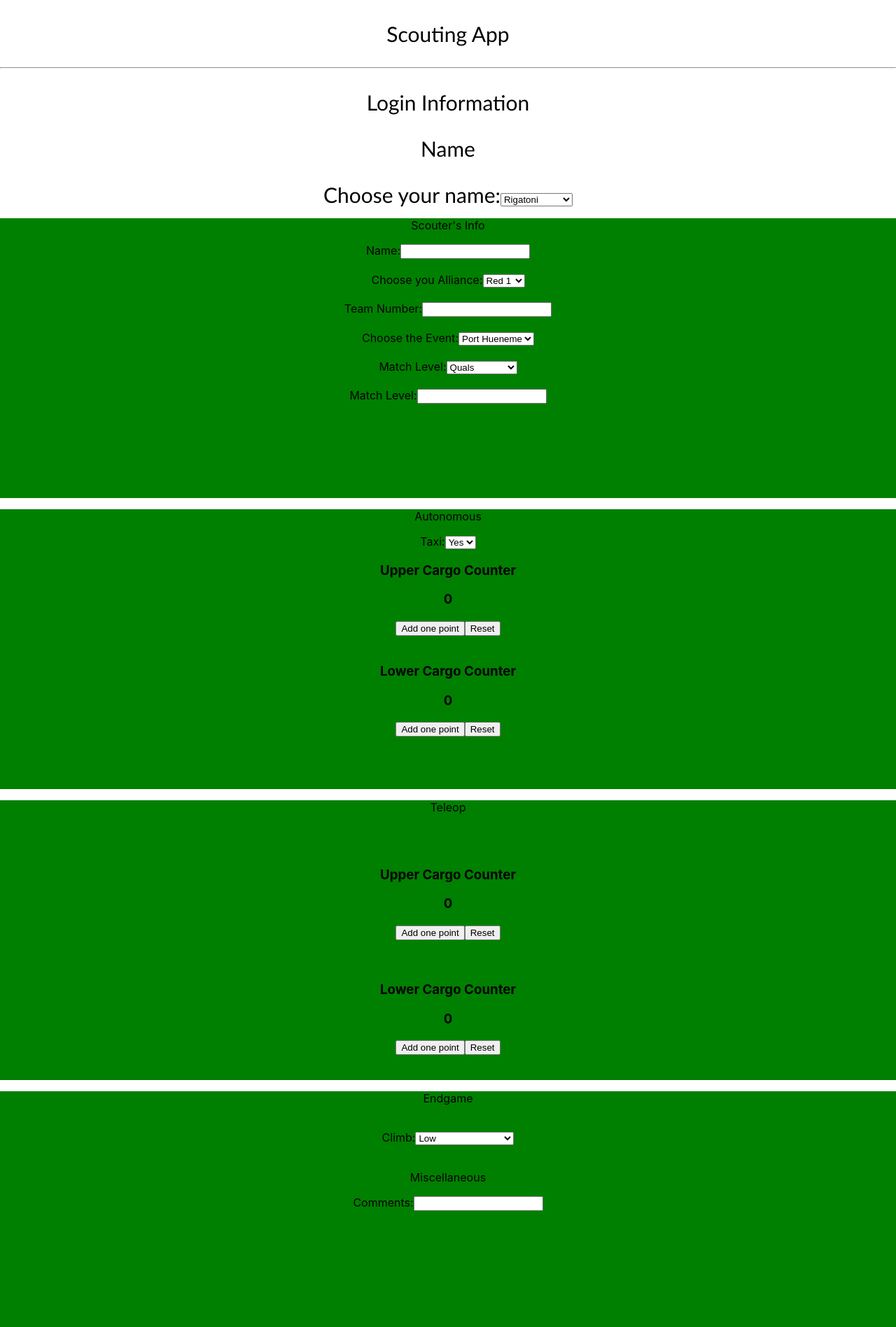
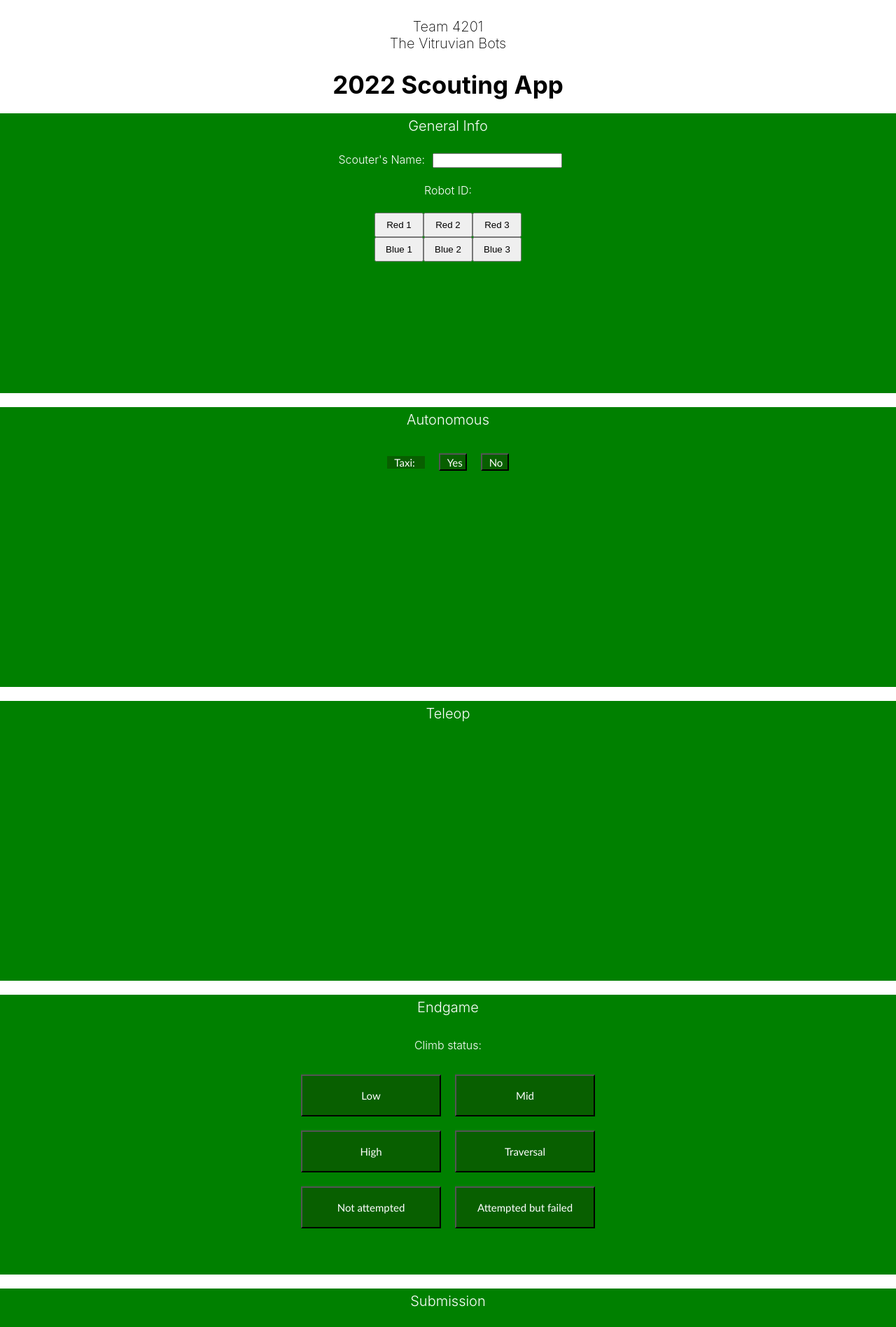
Before and after one commit to 4201VitruvianBots/ScoutingApp2023, a React (Create React App) app: page / in a window 1280 px wide. Shown: the top 1897 px of the page at 70% size. Built offline with nearby package versions, Linux system fonts and the light colour scheme.

Commit message:
basic functions

```diff
--- a/src/App.css
+++ b/src/App.css
@@ -15,3 +15,96 @@
   height: 400px;
   color: black;
 }
+
+.submission-header {
+  background-color: green;
+  height: 600px;
+  color: black;
+}
+
+.megatitle{
+  font-size: 35px;
+  font-weight: 700;
+  margin: 5px;
+  }
+
+.title{
+font-size:20px;
+font-weight: 200;
+padding:6px;
+}
+
+.title-in-green, .title-in-green-small{
+  font-weight: 300;
+  padding:6px;
+  color:white;
+  }
+
+.title-in-green{
+  font-size:20px;
+}
+.title-in-green-small{
+   font-size: 16px;
+}
+
+.robotIDb-r, .robotIDb-b, .robotIDb-z, .robotIDb-e{
+padding-left: 10px;
+padding-right: 10px;
+background-color: #085f00;
+color:white;
+font-family: 'Gill Sans', 'Gill Sans MT', Calibri, 'Trebuchet MS', sans-serif;
+margin: 10px;
+font-size: 15px;
+}
+
+.robotIDb-t, .robotIDb-c {
+width:70px;
+height:35px;
+}
+.robotIDb-z{
+  width:100px;
+  height:35px;
+}
+.robotIDb-e{
+  width:200px;
+  height:60px;
+}
+.robotIDb-z:focus, .robotIDb-e:focus{
+background-color:white;
+color:#085f00;
+}
+
+.robotIDb-t:focus {
+background-color: red;
+color: white;
+border-color:red;
+}
+.robotIDb-c:focus{
+background-color: blue;
+color:white;
+border-color:blue;
+}
+.autoB, .autoB-r, .autoB-z {
+/* margin: auto; --> margin is for borders outside the element,
+padding is inside the element*/
+padding-left: 10px;
+padding-right: 10px;
+background-color: #085f00;
+font-family: 'Gill Sans', 'Gill Sans MT', Calibri, 'Trebuchet MS', sans-serif;
+color: white;
+height:25px;
+font-size:15px;
+display: inline;
+margin:10px;
+}
+.autoB{
+  width: 40px;
+}
+.autoB-r{
+  width:100px;
+}
+.autoB:focus, .autoB-r:focus{
+background-color:white;
+color:#085f00;
+border-color:white;
+}
--- a/src/App.js
+++ b/src/App.js
@@ -1,11 +1,79 @@
 import './App.css';
-import { CountdownCircleTimer } from 'react-countdown-circle-timer'
+// import { CountdownCircleTimer } from 'react-countdown-circle-timer'
 
 function App() {
   return (
     <div className="App">
+      <header>
+        <p className="title">Team 4201<br/>The Vitruvian Bots</p>
+        <p className="megatitle">2022 Scouting App</p>
+      </header>
+
+      {/* GENERAL INFO */}
+      <div className="section-header">
+        <p className="title-in-green">General Info</p>
+          <label for="name1" className="title-in-green-small"> Scouter's Name: </label>
+          <input id="name1" type="text" required/>
+          <br/>
+          <p className="title-in-green-small" >Robot ID:</p>
+          <button id="robot-id" className="robotIDb-t">Red 1</button>
+          <button id="robot-id" className="robotIDb-t">Red 2</button>
+          <button id="robot-id" className="robotIDb-t">Red 3</button>
+          <br/>
+          <button id="robot-id" className="robotIDb-c">Blue 1</button>
+          <button id="robot-id" className="robotIDb-c">Blue 2</button>
+          <button id="robot-id" className="robotIDb-c">Blue 3</button>
+      </div>
+
+      {/* AUTONOMOUS */}
+      <div className="section-header">
+        <p className="title-in-green">Autonomous</p>
+        <div>
+          <p className="autoB">Taxi: </p>
+          <button type="radio" className="autoB">Yes</button>
+          <button type="radio" className="autoB">No</button>
+        </div>
+      </div>
+
+      {/* TELEOP */}
+      <div className="section-header">
+      <p className="title-in-green">Teleop</p>
+      </div>
+
+      {/* ENDGAME */}
+      <div className="section-header">
+      <p className="title-in-green">Endgame</p>
+      <p className="title-in-green-small" >Climb status:</p>
+          <button id="robot-id" className="robotIDb-e">Low</button>
+          <button id="robot-id" className="robotIDb-e">Mid</button><br/>
+          <button id="robot-id" className="robotIDb-e">High</button>
+          <button id="robot-id" className="robotIDb-e">Traversal</button><br/>
+          <button id="robot-id" className="robotIDb-e">Not attempted</button>
+          <button id="robot-id" className="robotIDb-e">Attempted but failed</button>
+      </div>
+
+      {/* SUBMISSION */}
+      <div className="submission-header">
+        <p className="title-in-green">Submission</p>
+          <label for="name1" className="title-in-green-small"> Comments: </label>
+          <input id="name1" type="text" required/>
+        <br/>
+        <br/>
+        <button id="robot-id" className="robotIDb-z">Submit form</button>
+      </div>
+     </div>
+
+  );
+}
+
+export default App;
+
+ {/*
+// Skye: text inputs, dropdowns
+// Natalie: radio buttons, checkboxes
+
+
       <div id="Timer"></div>
-
       <header className="App-header">
         <p>Scouting App</p>
         <hr></hr>
@@ -19,10 +87,6 @@ function App() {
           <option value="pumpernickel">Pumpernickel</option>
           <option value="reeses">Reeses</option>
         </select>
-
-
-
-
       </header>
       <div className="section-header">
         <p>Scouter's Info</p>
@@ -45,7 +109,6 @@ function App() {
         <input type="text" id="Name" name="Name" minlength="2"></input>
         <br></br>
         <br></br>
-
         <label for="Event">Choose the Event:</label>
         <select name="names of event" id="Name">
           <option value="Port Hueneme">Port Hueneme</option>
@@ -63,12 +126,6 @@ function App() {
         <br></br>
         <label for="Match Number">Match Level:</label>
         <input type="text" id="Name" name="Name" minlength="2"></input>
-
-
-
-
-
-
       </div>
       <div className="section-header">
         <p>Autonomous</p>
@@ -77,7 +134,6 @@ function App() {
           <option value="Yes">Yes</option>
           <option value="No">No</option>
         </select>
-
         <h3><center>Upper Cargo Counter</center></h3>
         <div>
           <center><h3 id="counter-label">0</h3></center>
@@ -103,7 +159,6 @@ function App() {
           </div>
         </center>
       </div>
-
       <div className="section-header">
         <p>Teleop</p>
         <br></br>
@@ -130,8 +185,6 @@ function App() {
             <button onclick="resetCounter()">Reset</button>
           </div>
         </center>
-
-
       </div>
       <div className="section-header">
         <p>Endgame</p>
@@ -144,12 +197,10 @@ function App() {
           <option value="Traversal">Traversal</option>
           <option value="Attempted but failed">Attempted but failed</option>
           <option value="Not attempted">Not attempted</option>
-
         </select>
         <br></br>
         <br></br>
         <div className="section-header">
-
           <div>
           </div>
           <p>Miscellaneous</p>
@@ -164,15 +215,5 @@ function App() {
         >
           {({ remainingTime }) => remainingTime}
         </CountdownCircleTimer>
-      </div>
 
-    </div>
-  );
-
-}
-
-
-
-
-
-export default App;
+  */ }
```
